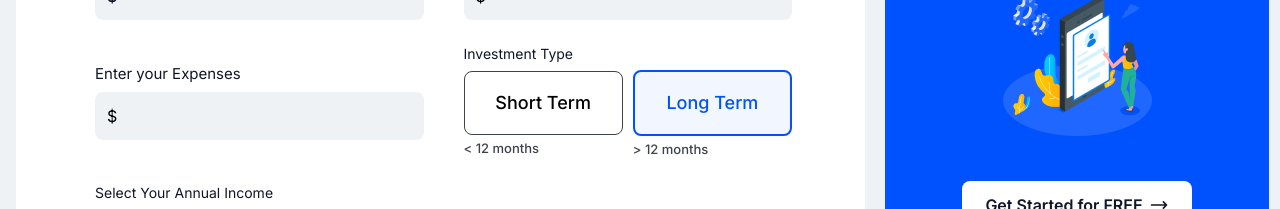
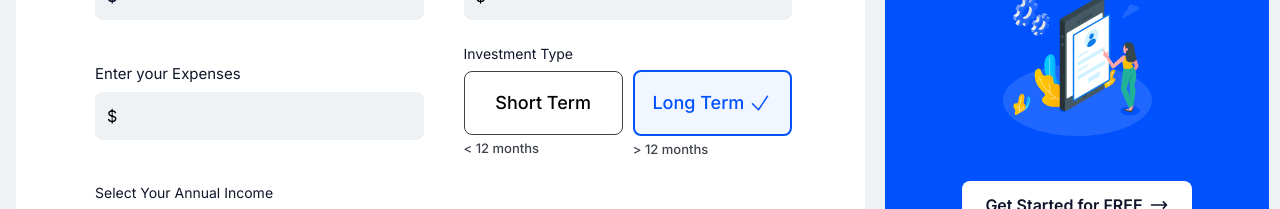
Before and after one commit to karthik-mohan23/CryptoTaxMate, a React (Vite) app: page / in a window 1280 px wide. Shown: the part 371-580 px from the top of the page. Built offline with nearby package versions, Linux system fonts and the light colour scheme.

Commit message:
added functionality to toggle b/w long and short investment type

```diff
--- a/src/components/CryptoTaxCalculator.jsx
+++ b/src/components/CryptoTaxCalculator.jsx
@@ -2,6 +2,17 @@ import { useState } from "react";
 import DesktopCard from "./DesktopCard";
 import FaqContent from "./FaqContent";
 import MobileCard from "./MobileCard";
+
+const investmentTypeTerm = [
+  {
+    title: "Short Term",
+    duration: " < 12 months",
+  },
+  {
+    title: "Long Term",
+    duration: " > 12 months",
+  },
+];
 
 const CryptoTaxCalculator = () => {
   const [inputValues, setInputValues] = useState({
@@ -10,6 +21,11 @@ const CryptoTaxCalculator = () => {
     expenses: "",
     investmentType: "",
   });
+
+  const [btnIndex, setBtnIndex] = useState(1);
+  const handleBtnIndex = (index) => {
+    setBtnIndex(index);
+  };
 
   // income option
   const [selectedAnnualIncomeOption, setSelectedAnnualIncomeOption] =
@@ -52,6 +68,9 @@ const CryptoTaxCalculator = () => {
       });
     }
   };
+
+  console.log(btnIndex);
+
   return (
     <div className="bg-default-gray max-w-[83rem] mx-auto xl:flex  gap-1 ">
       <div className=" bg-white w-full max-w-[55.0625rem] lg:bg-default-gray pt-4 px-4  lg:pt-0 ">
@@ -147,23 +166,60 @@ const CryptoTaxCalculator = () => {
                 </p>
                 {/* button 1 */}
                 <div className=" flex  w-full gap-[10px] items-center">
-                  <div className="flex flex-col w-full">
+                  {investmentTypeTerm.map((type, index) => (
+                    <div
+                      key={type.title}
+                      onClick={() => handleBtnIndex(index)}
+                      className="flex flex-col w-full">
+                      <button
+                        className={`text-xs md:text-lg    py-[12.5px] lg:py-[17px]   font-medium rounded-lg mb-1 flex-1 flex justify-center items-center gap-1 ${
+                          index === btnIndex
+                            ? "border-2 border-default-blue bg-default-blue text-default-blue bg-opacity-5"
+                            : "border  border-btn-border-gray"
+                        } `}>
+                        {index === btnIndex ? (
+                          <>
+                            {type.title}
+                            <svg
+                              xmlns="http://www.w3.org/2000/svg"
+                              fill="none"
+                              viewBox="0 0 24 24"
+                              strokeWidth={1.5}
+                              stroke="currentColor"
+                              className="w-4 h-4 md:w-6 md:h-6">
+                              <path
+                                strokeLinecap="round"
+                                strokeLinejoin="round"
+                                d="M4.5 12.75l6 6 9-13.5"
+                              />
+                            </svg>
+                          </>
+                        ) : (
+                          type.title
+                        )}
+                      </button>
+                      <p className="text-[13px] font-medium text-btn-border-gray">
+                        {type.duration}
+                      </p>
+                    </div>
+                  ))}
+                  {/* <div className="flex flex-col w-full">
                     <button className="text-xs lg:text-lg  ps-3  py-[12.5px] lg:py-[17px]   pe-[71px] lg:px-0   border border-btn-border-gray font-medium rounded-lg mb-1 flex-1">
                       Short Term
                     </button>
                     <p className="text-[13px] font-medium text-btn-border-gray">
                       &lt; 12 months
                     </p>
-                  </div>
+                  </div> */}
                   {/* button 2 */}
-                  <div className="flex flex-col w-full">
+                  {/* <div className="flex flex-col w-full">
                     <button className="text-xs lg:text-lg ps-3  py-[12.5px] lg:py-[17px]   pe-[75px] lg:px-0 border-2 border-default-blue bg-default-blue text-default-blue bg-opacity-5 font-medium rounded-lg mb-1 flex-1">
                       Long Term
                     </button>
                     <p className="text-[13px] font-medium text-btn-border-gray">
                       &gt; 12 months
                     </p>
-                  </div>
+                  </div> */}
                 </div>
               </div>
             </div>
```
